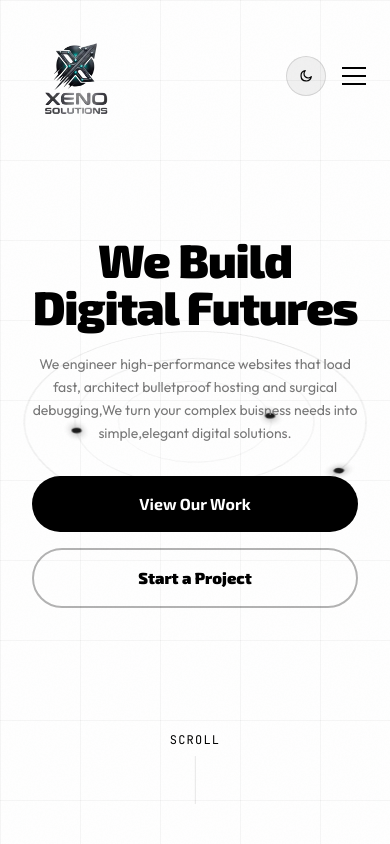
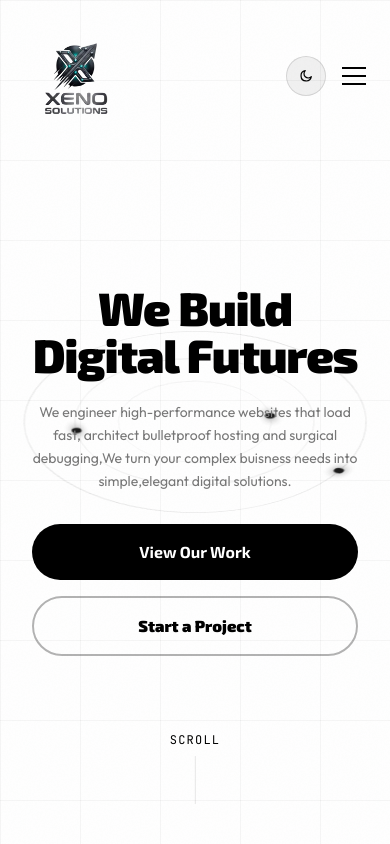
Before and after one commit to abdulaziz965-dev/xenosolutions, a React (Vite) app: page / in a window 390 px wide. Shown: the top 844 px of the page. Built offline with nearby package versions, Linux system fonts and the light colour scheme; the HTML template or start-up script is replaced by a standard one.

Commit message:
Adaptive

```diff
--- a/src/pages/home.tsx
+++ b/src/pages/home.tsx
@@ -484,7 +484,22 @@ function Hero() {
 
   return (
     <section id="hero" ref={containerRef} onMouseMove={handleMouseMove}
-      className="relative min-h-screen flex items-center justify-center overflow-hidden px-4 py-24 sm:px-6"
+      className="
+relative
+min-h-screen
+flex
+items-center
+justify-center
+overflow-hidden
+px-4
+sm:px-6
+pt-28
+pb-20
+sm:pt-32
+sm:pb-24
+lg:pt-24
+lg:pb-20
+"
       style={{ background: '#000' }}>
 
       {/* Grid */}
@@ -534,10 +549,9 @@ px-4
 sm:px-6
 lg:px-8
 text-center
-translate-y-0
-sm:-translate-y-10
-md:-translate-y-14
-lg:-translate-y-20
+pt-16
+sm:pt-20
+lg:pt-0
 ">
         <h1
           className="font-display font-black tracking-tight text-white leading-none"
```
